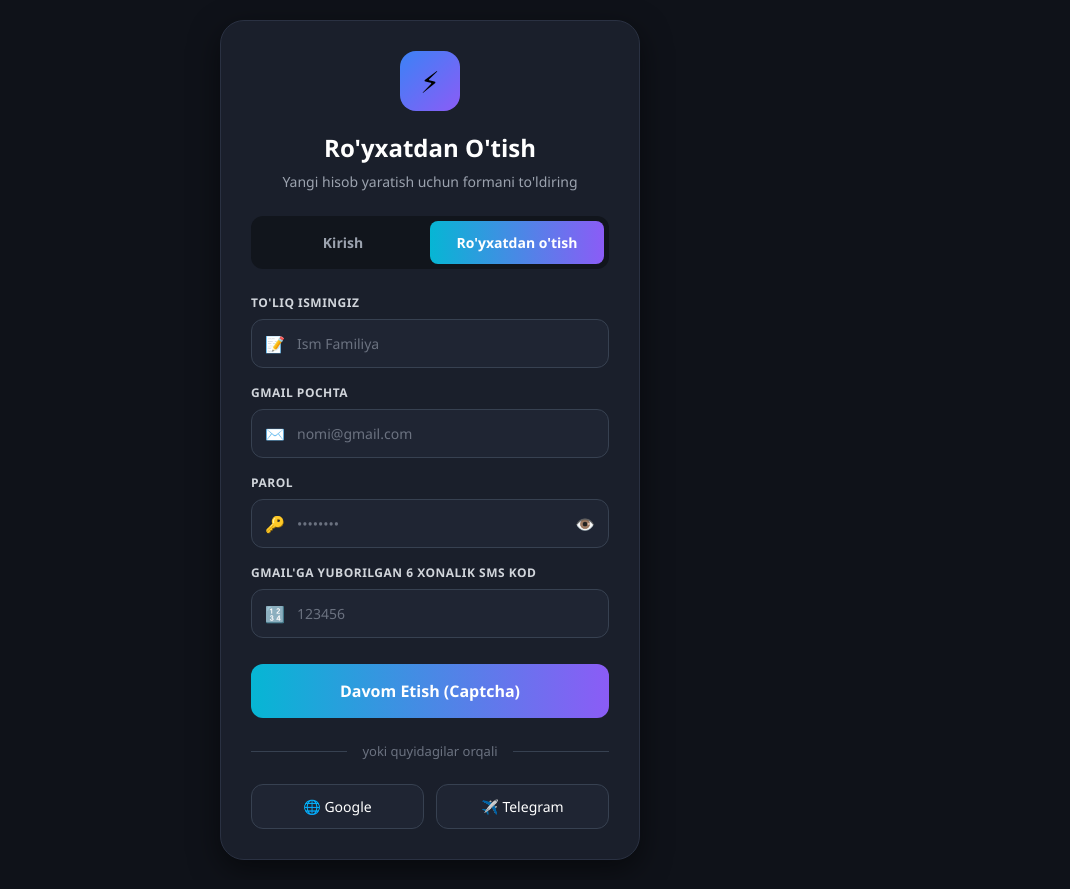
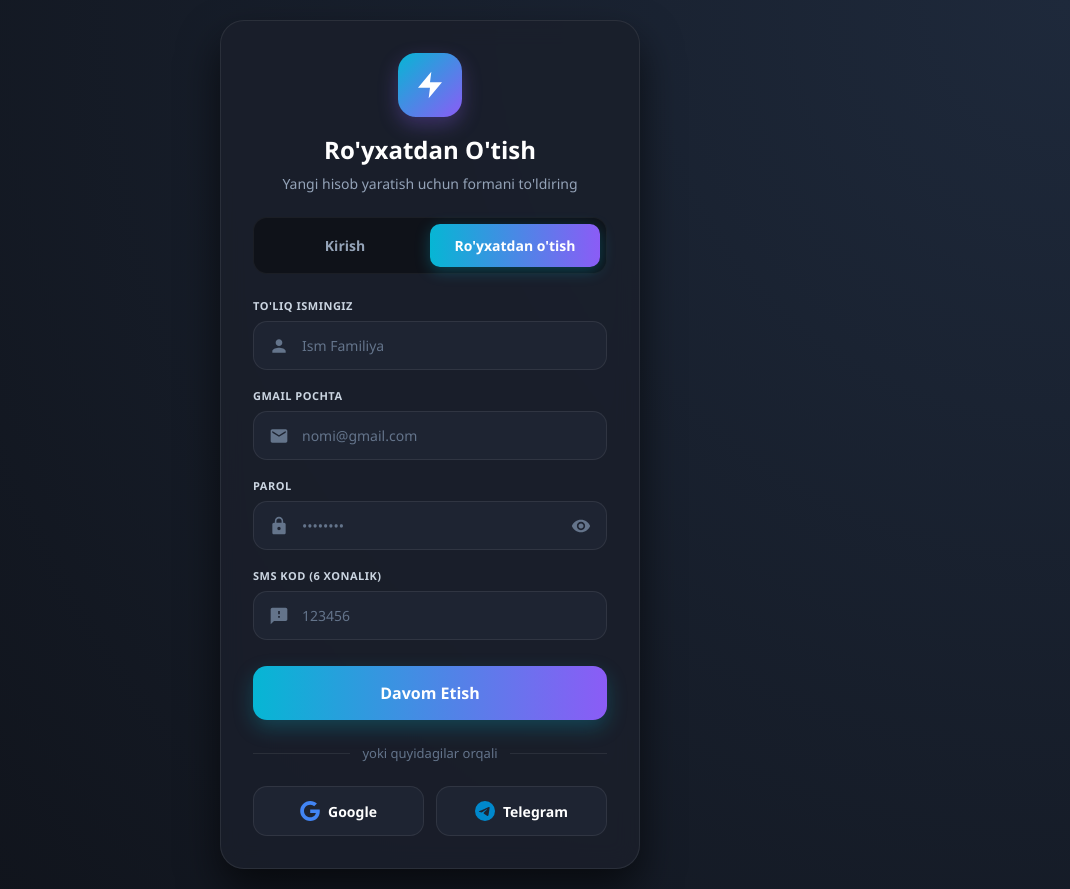
Before and after one commit to kompyuter019-maker/Usta_makon, a plain HTML site: page index.html in a window 1280 px wide. Shown: the whole page, without its empty margins (210-1280 px from the left). Drawn offline with Linux system fonts and the light colour scheme.

Commit message:
Enhance styling and structure of registration form
Updated styles for improved design and user experience, including changes to background gradients, card effects, and input fields. Adjusted HTML structure for better semantics and accessibility.

```diff
--- a/index.html
+++ b/index.html
@@ -7,14 +7,15 @@
     <style>
         /* Asosiy sozlamalar */
         * {
-            box-sizing: border-box;
             margin: 0;
             padding: 0;
+            box-sizing: border-box;
             font-family: 'Segoe UI', Tahoma, Geneva, Verdana, sans-serif;
         }
 
         body {
-            background-color: #0f1219; /* Orqa fon rangi */
+            /* Orqa fonni biroz jonlantirdik */
+            background: radial-gradient(circle at top right, #1e293b, #0f1219);
             display: flex;
             justify-content: center;
             align-items: center;
@@ -22,38 +23,40 @@
             padding: 20px;
         }
 
-        /* Asosiy karta */
-        .register-card {
-            background-color: #1a1f2b;
-            border: 1px solid #2a3142;
+        /* Asosiy karta - shishasimon effekt (glassmorphism) */
+        .card {
+            background: rgba(26, 31, 43, 0.85);
+            backdrop-filter: blur(12px);
+            -webkit-backdrop-filter: blur(12px);
+            border: 1px solid rgba(255, 255, 255, 0.08);
             border-radius: 24px;
-            padding: 30px;
+            padding: 32px;
             width: 100%;
             max-width: 420px;
-            box-shadow: 0 10px 30px rgba(0, 0, 0, 0.5);
+            box-shadow: 0 20px 40px rgba(0, 0, 0, 0.6);
         }
 
-        /* Logo */
-        .logo-container {
-            display: flex;
-            justify-content: center;
-            margin-bottom: 20px;
-        }
-
+        /* Logo dizayni - biroz kattaroq va yorqinroq */
         .logo {
-            width: 60px;
-            height: 60px;
-            background: linear-gradient(135deg, #3b82f6, #8b5cf6);
-            border-radius: 16px;
+            width: 64px;
+            height: 64px;
+            background: linear-gradient(135deg, #06b6d4, #8b5cf6);
+            border-radius: 18px;
             display: flex;
             justify-content: center;
             align-items: center;
-            font-size: 30px;
+            margin: 0 auto 16px;
+            box-shadow: 0 8px 20px rgba(139, 92, 246, 0.3);
         }
 
-        /* Sarlavha */
-        .title {
-            color: #ffffff;
+        .logo svg {
+            width: 32px;
+            height: 32px;
+            fill: #fff;
+        }
+
+        h1 {
+            color: #fff;
             text-align: center;
             font-size: 24px;
             font-weight: 700;
@@ -61,92 +64,121 @@
         }
 
         .subtitle {
-            color: #9ca3af;
+            color: #94a3b8;
             text-align: center;
             font-size: 14px;
-            margin-bottom: 25px;
+            margin-bottom: 24px;
         }
 
-        /* Tab tugmalari (Kirish / Ro'yxatdan o'tish) */
+        /* Tab tugmalari - yangilangan dizayn */
         .tabs {
             display: flex;
-            background-color: #11151c;
-            border-radius: 12px;
-            padding: 5px;
-            margin-bottom: 25px;
+            background-color: #0f1219;
+            border-radius: 14px;
+            padding: 6px;
+            margin-bottom: 24px;
+            border: 1px solid rgba(255, 255, 255, 0.05);
         }
 
-        .tab-btn {
+        .tab {
             flex: 1;
             padding: 12px;
             border: none;
             background: none;
-            color: #9ca3af;
+            color: #94a3b8;
             font-weight: 600;
+            border-radius: 10px;
+            cursor: pointer;
             font-size: 14px;
-            border-radius: 8px;
-            cursor: pointer;
-            transition: 0.3s;
+            transition: all 0.3s ease;
         }
 
-        .tab-btn.active {
+        .tab.active {
             background: linear-gradient(90deg, #06b6d4, #8b5cf6);
-            color: #ffffff;
+            color: #fff;
+            box-shadow: 0 4px 15px rgba(6, 182, 212, 0.3);
         }
 
-        /* Form elementlari */
-        .form-group {
-            margin-bottom: 16px;
+        .tab:not(.active):hover {
+            color: #fff;
+            background: rgba(255, 255, 255, 0.05);
         }
 
-        .form-group label {
+        /* Form guruhlari */
+        .form-group {
+            margin-bottom: 18px;
+        }
+
+        label {
             display: block;
-            color: #d1d5db;
-            font-size: 12px;
-            font-weight: 600;
+            color: #cbd5e1;
+            font-size: 11px;
+            font-weight: 700;
             margin-bottom: 8px;
             letter-spacing: 0.5px;
+            text-transform: uppercase;
         }
 
-        .input-wrapper {
+        .input-box {
             position: relative;
             display: flex;
             align-items: center;
         }
 
-        .input-icon {
+        .input-box svg {
             position: absolute;
-            left: 14px;
-            font-size: 16px;
+            left: 16px;
+            width: 20px;
+            height: 20px;
+            fill: #64748b;
+            transition: fill 0.3s;
         }
 
-        .input-field {
+        input {
             width: 100%;
-            background-color: #1f2533;
-            border: 1px solid #374151;
-            border-radius: 12px;
-            padding: 14px 14px 14px 45px;
-            color: #ffffff;
+            background-color: #1e2432;
+            border: 1px solid rgba(255, 255, 255, 0.08);
+            border-radius: 14px;
+            padding: 14px 14px 14px 48px;
+            color: #fff;
             font-size: 14px;
             outline: none;
-            transition: 0.3s;
+            transition: all 0.3s ease;
         }
 
-        .input-field::placeholder {
-            color: #6b7280;
+        input::placeholder {
+            color: #64748b;
         }
 
-        .input-field:focus {
-            border-color: #3b82f6;
+        /* Focus bo'lganda chiroyli effekt */
+        input:focus {
+            border-color: #8b5cf6;
+            background-color: #232a3b;
+            box-shadow: 0 0 0 3px rgba(139, 92, 246, 0.15);
         }
 
-        /* Parol ko'z belgisi */
-        .password-toggle {
+        input:focus + svg, .input-box:focus-within svg {
+            fill: #8b5cf6;
+        }
+
+        .toggle-pass {
             position: absolute;
-            right: 14px;
+            right: 16px;
             cursor: pointer;
-            font-size: 16px;
-            color: #9ca3af;
+            display: flex;
+            align-items: center;
+        }
+
+        .toggle-pass svg {
+            position: static;
+            width: 20px;
+            height: 20px;
+            fill: #64748b;
+            transition: fill 0.3s;
+        }
+
+        .toggle-pass:hover svg {
+            fill: #cbd5e1;
         }
 
         /* Asosiy tugma */
@@ -155,46 +187,44 @@
             background: linear-gradient(90deg, #06b6d4, #8b5cf6);
             color: white;
             border: none;
-            border-radius: 12px;
+            border-radius: 14px;
             padding: 16px;
             font-size: 16px;
-            font-weight: 600;
+            font-weight: 700;
             cursor: pointer;
-            margin-top: 10px;
-            transition: opacity 0.3s;
+            margin-top: 8px;
+            transition: all 0.3s ease;
+            box-shadow: 0 8px 20px rgba(6, 182, 212, 0.25);
         }
 
         .submit-btn:hover {
-            opacity: 0.9;
+            transform: translateY(-2px);
+            box-shadow: 0 12px 25px rgba(139, 92, 246, 0.4);
         }
 
-        /* "yoki quyidagilar orqali" qismi */
+        .submit-btn:active {
+            transform: translateY(0);
+        }
+
+        /* Ajratuvchi chiziq */
         .divider {
             display: flex;
             align-items: center;
-            text-align: center;
-            color: #6b7280;
+            color: #64748b;
             font-size: 13px;
             margin: 24px 0;
+            gap: 12px;
         }
 
-        .divider::before,
-        .divider::after {
+        .divider::before, .divider::after {
             content: '';
             flex: 1;
-            border-bottom: 1px solid #374151;
+            height: 1px;
+            background: rgba(255, 255, 255, 0.08);
         }
 
-        .divider::before {
-            margin-right: 15px;
-        }
-
-        .divider::after {
-            margin-left: 15px;
-        }
-
-        /* Ijtimoiy tarmoq tugmalari */
-        .social-buttons {
+        /* Ijtimoiy tarmoqlar */
+        .socials {
             display: flex;
             gap: 12px;
         }
@@ -205,94 +235,109 @@
             justify-content: center;
             align-items: center;
             gap: 8px;
-            background-color: #1f2533;
-            border: 1px solid #374151;
-            border-radius: 12px;
-            padding: 12px;
-            color: #ffffff;
+            background-color: #1e2432;
+            border: 1px solid rgba(255, 255, 255, 0.08);
+            border-radius: 14px;
+            padding: 14px;
+            color: #fff;
             font-size: 14px;
+            font-weight: 600;
             cursor: pointer;
-            transition: 0.3s;
+            transition: all 0.3s ease;
         }
 
         .social-btn:hover {
             background-color: #2a3142;
+            border-color: rgba(255, 255, 255, 0.15);
+        }
+
+        .social-btn svg {
+            width: 20px;
+            height: 20px;
         }
     </style>
 </head>
 <body>
 
-    <div class="register-card">
+    <div class="card">
         <!-- Logo -->
-        <div class="logo-container">
-            <div class="logo">⚡</div>
+        <div class="logo">
+            <svg viewBox="0 0 24 24"><path d="M13 2L3 14h9l-1 8 10-12h-9l1-8z"/></svg>
         </div>
 
-        <!-- Sarlavha -->
-        <h1 class="title">Ro'yxatdan O'tish</h1>
+        <h1>Ro'yxatdan O'tish</h1>
         <p class="subtitle">Yangi hisob yaratish uchun formani to'ldiring</p>
 
         <!-- Tablar -->
         <div class="tabs">
-            <button class="tab-btn">Kirish</button>
-            <button class="tab-btn active">Ro'yxatdan o'tish</button>
+            <button class="tab">Kirish</button>
+            <button class="tab active">Ro'yxatdan o'tish</button>
         </div>
 
         <!-- Forma -->
-        <form>
-            <!-- Ism Familiya -->
+        <form onsubmit="event.preventDefault(); alert('Muvaffaqiyatli ro\'yxatdan o\'tdingiz!');">
+
             <div class="form-group">
-                <label>TO'LIQ ISMINGIZ</label>
-                <div class="input-wrapper">
-                    <span class="input-icon">📝</span>
-                    <input type="text" class="input-field" placeholder="Ism Familiya">
+                <label>To'liq Ismingiz</label>
+                <div class="input-box">
+                    <svg viewBox="0 0 24 24"><path d="M12 12c2.21 0 4-1.79 4-4s-1.79-4-4-4-4 1.79-4 4 1.79 4 4 4zm0 2c-2.67 0-8 1.34-8 4v2h16v-2c0-2.66-5.33-4-8-4z"/></svg>
+                    <input type="text" placeholder="Ism Familiya" required>
                 </div>
             </div>
 
-            <!-- Gmail -->
             <div class="form-group">
-                <label>GMAIL POCHTA</label>
-                <div class="input-wrapper">
-                    <span class="input-icon">✉️</span>
-                    <input type="email" class="input-field" placeholder="nomi@gmail.com">
+                <label>Gmail Pochta</label>
+                <div class="input-box">
+                    <svg viewBox="0 0 24 24"><path d="M20 4H4c-1.1 0-1.99.9-1.99 2L2 18c0 1.1.9 2 2 2h16c1.1 0 2-.9 2-2V6c0-1.1-.9-2-2-2zm0 4l-8 5-8-5V6l8 5 8-5v2z"/></svg>
+                    <input type="email" placeholder="nomi@gmail.com" required>
                 </div>
             </div>
 
-            <!-- Parol -->
             <div class="form-group">
-                <label>PAROL</label>
-                <div class="input-wrapper">
-                    <span class="input-icon">🔑</span>
-                    <input type="password" class="input-field" placeholder="••••••••">
-                    <span class="password-toggle">👁️</span>
+                <label>Parol</label>
+                <div class="input-box">
+                    <svg viewBox="0 0 24 24"><path d="M18 8h-1V6c0-2.76-2.24-5-5-5S7 3.24 7 6v2H6c-1.1 0-2 .9-2 2v10c0 1.1.9 2 2 2h12c1.1 0 2-.9 2-2V10c0-1.1-.9-2-2-2zm-6 9c-1.1 0-2-.9-2-2s.9-2 2-2 2 .9 2 2-.9 2-2 2zm3.1-9H8.9V6c0-1.71 1.39-3.1 3.1-3.1 1.71 0 3.1 1.39 3.1 3.1v2z"/></svg>
+                    <input type="password" id="pass" placeholder="••••••••" required>
+                    <span class="toggle-pass" onclick="togglePassword()">
+                        <svg id="eye-icon" viewBox="0 0 24 24"><path d="M12 4.5C7 4.5 2.73 7.61 1 12c1.73 4.39 6 7.5 11 7.5s9.27-3.11 11-7.5c-1.73-4.39-6-7.5-11-7.5zM12 17c-2.76 0-5-2.24-5-5s2.24-5 5-5 5 2.24 5 5-2.24 5-5 5zm0-8c-1.66 0-3 1.34-3 3s1.34 3 3 3 3-1.34 3-3-1.34-3-3-3z"/></svg>
+                    </span>
                 </div>
             </div>
 
-            <!-- SMS Kod -->
             <div class="form-group">
-                <label>GMAIL'GA YUBORILGAN 6 XONALIK SMS KOD</label>
-                <div class="input-wrapper">
-                    <span class="input-icon">🔢</span>
-                    <input type="text" class="input-field" placeholder="123456">
+                <label>SMS Kod (6 xonalik)</label>
+                <div class="input-box">
+                    <svg viewBox="0 0 24 24"><path d="M20 2H4c-1.1 0-1.99.9-1.99 2L2 22l4-4h14c1.1 0 2-.9 2-2V4c0-1.1-.9-2-2-2zm-7 12h-2v-2h2v2zm0-4h-2V6h2v4z"/></svg>
+                    <input type="text" placeholder="123456" maxlength="6" required>
                 </div>
             </div>
 
-            <!-- Asosiy tugma -->
-            <button type="button" class="submit-btn">Davom Etish (Captcha)</button>
+            <button type="submit" class="submit-btn">Davom Etish</button>
         </form>
 
-        <!-- Ijtimoiy tarmoqlar -->
         <div class="divider">yoki quyidagilar orqali</div>
 
-        <div class="social-buttons">
+        <div class="socials">
             <button class="social-btn">
-                🌐 Google
+                <svg viewBox="0 0 24 24" fill="#4285F4"><path d="M12.24 10.285V14.4h6.806c-.275 1.765-2.056 5.174-6.806 5.174-4.095 0-7.439-3.389-7.439-7.574s3.344-7.574 7.439-7.574c2.33 0 3.891.989 4.785 1.849l3.254-3.138C18.189 1.186 15.479 0 12.24 0c-6.635 0-12 5.365-12 12s5.365 12 12 12c6.926 0 11.52-4.869 11.52-11.726 0-.788-.085-1.39-.189-1.989H12.24z"/></svg>
+                Google
             </button>
             <button class="social-btn">
-                ✈️ Telegram
+                <svg viewBox="0 0 24 24" fill="#0088cc"><path d="M11.944 0A12 12 0 0 0 0 12a12 12 0 0 0 12 12 12 12 0 0 0 12-12A12 12 0 0 0 12 0a12 12 0 0 0-.056 0zm4.962 7.224c.1-.002.321.023.465.14a.506.506 0 0 1 .171.325c.016.093.036.306.02.472-.18 1.898-.962 6.502-1.36 8.627-.168.9-.499 1.201-.82 1.23-.696.065-1.225-.46-1.9-.902-1.056-.693-1.653-1.124-2.678-1.8-1.185-.78-.417-1.21.258-1.91.177-.184 3.247-2.977 3.307-3.23.007-.032.014-.15-.056-.212s-.174-.041-.249-.024c-.106.024-1.793 1.14-5.061 3.345-.48.33-.913.49-1.302.48-.428-.008-1.252-.241-1.865-.44-.752-.245-1.349-.374-1.297-.789.027-.216.325-.437.893-.663 3.498-1.524 5.83-2.529 6.998-3.014 3.332-1.386 4.025-1.627 4.476-1.635z"/></svg>
+                Telegram
             </button>
         </div>
     </div>
 
+    <script>
+        function togglePassword() {
+            var x = document.getElementById("pass");
+            if (x.type === "password") {
+                x.type = "text";
+            } else {
+                x.type = "password";
+            }
+        }
+    </script>
 </body>
 </html>
```
